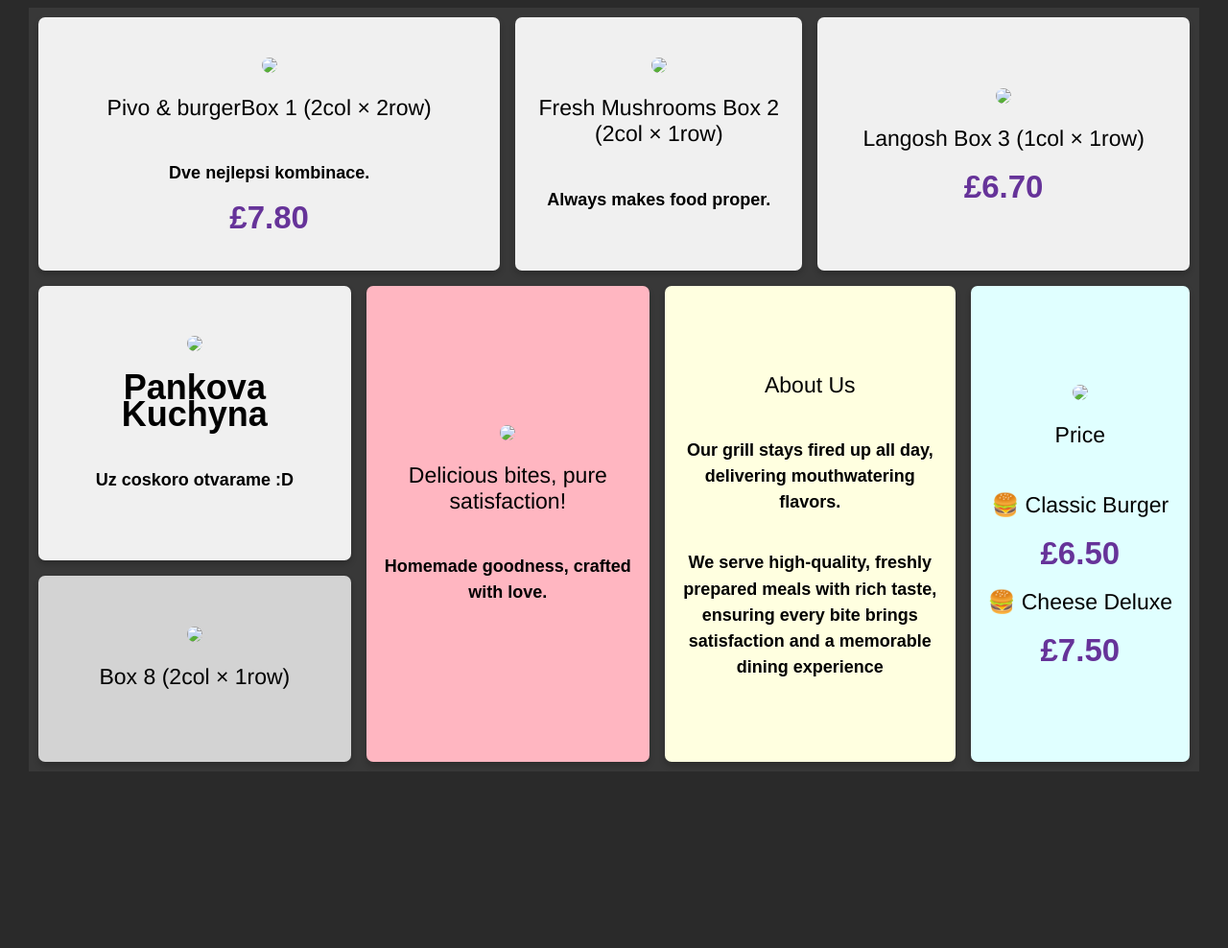
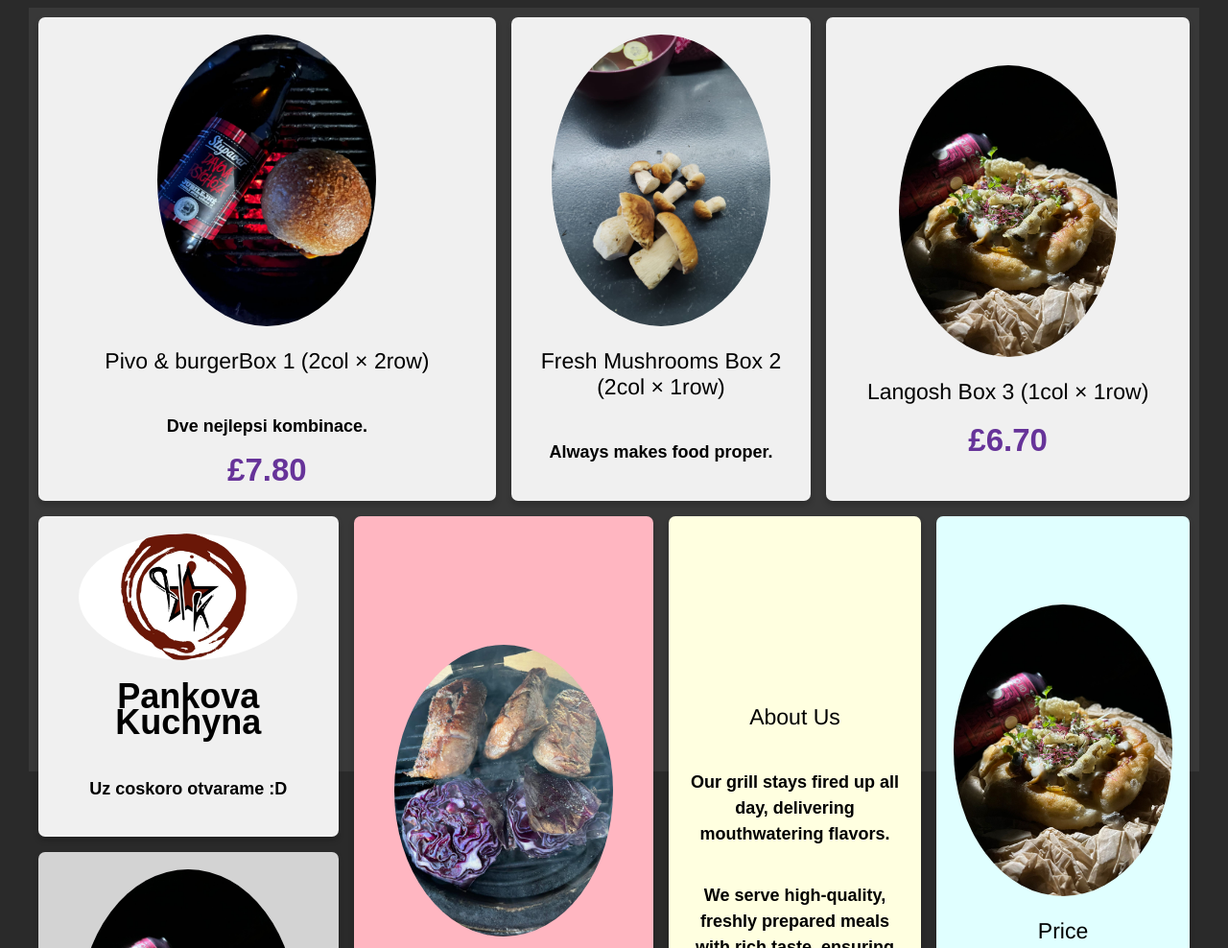
Before and after one commit to BlockJakub/punkova_kuchyne, a plain HTML site: page index.html in a window 1280 px wide. Shown: the top 988 px of the page at 96% size. Before the commit the page ends 812 px from the top, so only its background shows below. Drawn offline with Linux system fonts and the light colour scheme; a web font is replaced by a local one.

Commit message:
Update index.html
image source changed to img/

```diff
--- a/index.html
+++ b/index.html
@@ -181,28 +181,28 @@
 
     <div class="container_grid">
         <div class="box box-1">
-            <img class="img" src="images/burger_davpsy_gril0025.jpg">
+            <img class="img" src="img/burger_davpsy_gril0025.jpg">
             <h3>Pivo &amp; burgerBox 1 (2col × 2row)</h3>
             <p>Dve nejlepsi kombinace.</p>
             <span class="price">£7.80</span>
         </div>
         <div class="box box-2">
-            <img class="img" src="images/houby0029.jpg">
+            <img class="img" src="img/houby0029.jpg">
             <h3>Fresh Mushrooms Box 2 (2col × 1row)</h3>
             <p>Always makes food proper.</p>
         </div>
         <div class="box box-3">
-            <img class="img" src="images/langosh_papir2_0014.jpg">
+            <img class="img" src="img/langosh_papir2_0014.jpg">
             <h3>Langosh Box 3 (1col × 1row)</h3>
             <span class="price">£6.70</span>
         </div>
         <div class="box box-4">
-            <img class="img" src="images/Logo_ivopivo.jpg">
+            <img class="img" src="img/Logo_ivopivo.jpg">
             <h1>Pankova Kuchyna</h1>
             <p>Uz coskoro otvarame :D</p>
         </div>
         <div class="box box-5">
-            <img class="img" src="images/maso_zeli_gril0024.jpg">
+            <img class="img" src="img/maso_zeli_gril0024.jpg">
             <h3>Delicious bites, pure satisfaction!</h3>
             <p>Homemade goodness, crafted with love.</p>
         </div>
@@ -214,7 +214,7 @@
                 experience</p>
         </div>
         <div class="box box-7">
-            <img class="img" src="images/langosh_papir2_0014.jpg">
+            <img class="img" src="img/langosh_papir2_0014.jpg">
             <h3>Price</h3>
             <h3>🍔 Classic Burger</h3>
             <span class="price">£6.50</span>
@@ -222,7 +222,7 @@
             <span class="price">£7.50</span>
         </div>
         <div class="box box-8">
-            <img class="img" src="images/langosh_papir2_0014.jpg">
+            <img class="img" src="img/langosh_papir2_0014.jpg">
             <h3>Box 8 (2col × 1row)</h3>
         </div>
     </div>
```
